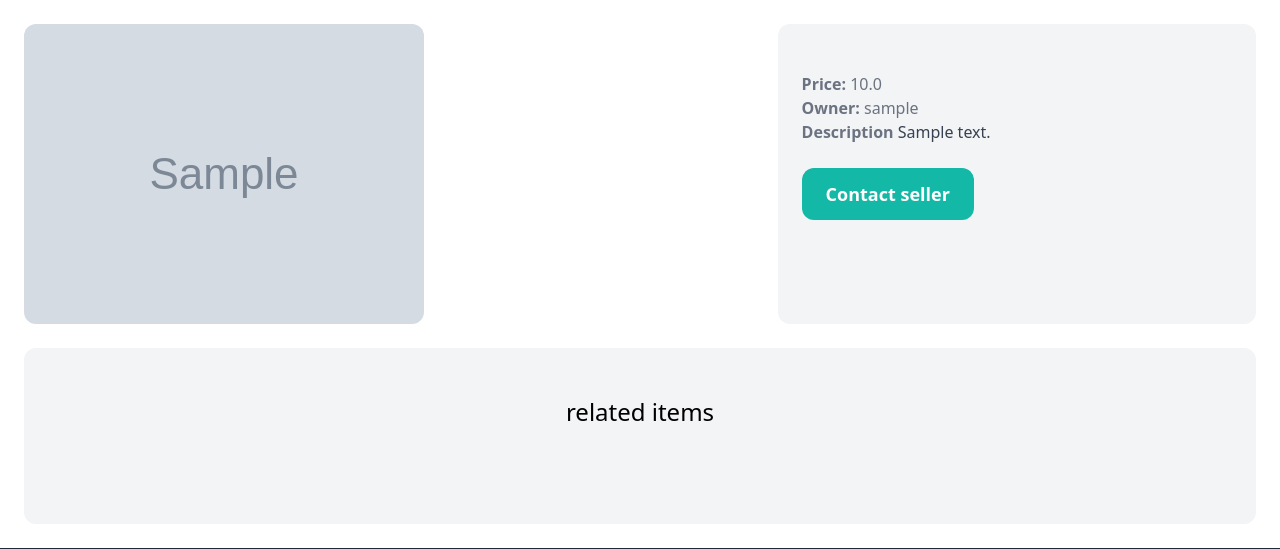
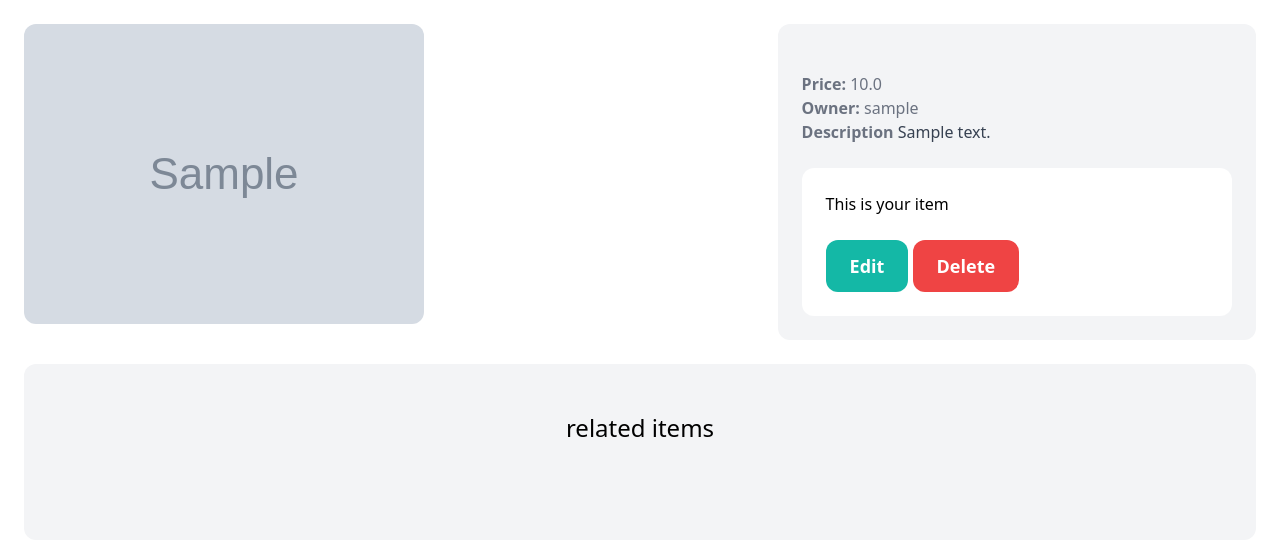
Before and after one commit to loading04/biko, a Django app: page /items/1/ in a window 1280 px wide. Shown: the part 77-626 px from the top of the page. Run offline with Django 4.2, Linux system fonts and the light colour scheme; a user stored in the database is signed in; tables that the repository leaves empty hold one stand-in row (values such as "Sample post"); grey boxes marked "Sample" are stand-in pictures; some libraries are stand-ins or nearby versions.

Commit message:
delete items

```diff
--- a/dashboard/views.py
+++ b/dashboard/views.py
@@ -1,4 +1,4 @@
-from django.shortcuts import render
+from django.shortcuts import render,get_object_or_404
 from item.models import Item
 from django.contrib.auth.decorators import login_required
 # Create your views here.
--- a/item/templates/item/detail.html
+++ b/item/templates/item/detail.html
@@ -22,7 +22,17 @@
             {{item.description}}
         </p>
         {% endif %}
+        {% if request.user == item.created_by %}
+            <div class="mt-6 p-6 bg-white rounded-xl">
+                 <p>This is your item </p>
+                 <a href="#" class="inline-block mt-6 px-6 py-3 text-lg font-semibold bg-teal-500 text-white rounded-xl">Edit</a>
+
+                 <a href="{% url 'item:delete'  item.id %}" class="inline-block mt-6 px-6 py-3 text-lg font-semibold bg-red-500 text-white rounded-xl">Delete</a>
+            </div>
+        {% else%}
         <a href="" class="inline-block mt-6 px-6 py-3 text-lg font-semibold bg-teal-500 text-white rounded-xl hover:bg-teal-700">Contact seller</a>
+
+        {% endif%}
     </div>
 </div>
 
--- a/item/urls.py
+++ b/item/urls.py
@@ -7,4 +7,5 @@ app_name ='item'
 urlpatterns = [
     path('new/',views.new,name='new'),
     path('<int:pk>/',views.detail,name='detail'),
+    path('<int:pk>/delete',views.delete,name='delete'),
 ]
--- a/item/views.py
+++ b/item/views.py
@@ -29,3 +29,9 @@ def new(request):
         'form':form,
         'title':'New item',
     })
+
+@login_required
+def delete(request,pk):
+    item = get_object_or_404(Item,pk=pk,created_by = request.user)
+    item.delete()
+    return redirect('dashboard:index')
```
